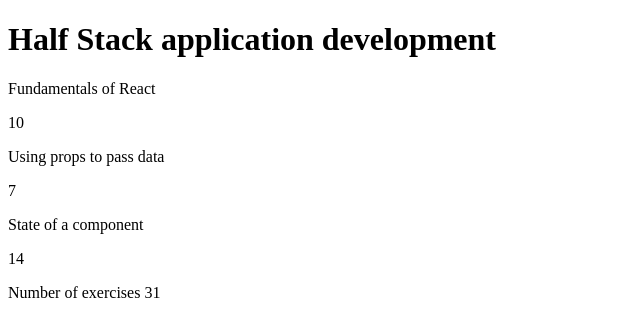
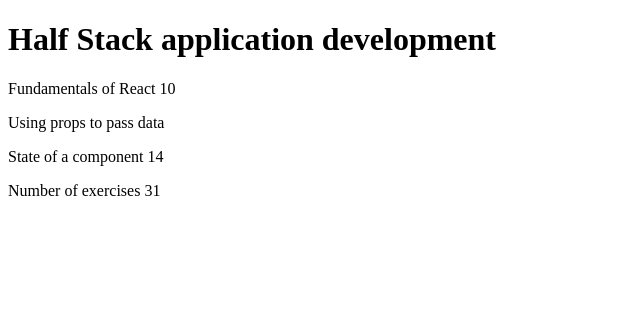
Before and after one commit to alewinbe/FSO2021, a React (Create React App) app in the folder part1/part1reactapp/: page / in a window 1280 px wide. Shown: the top 336 px of the page, without its empty margins (0-640 px from the left). Built offline with nearby package versions, Linux system fonts and the light colour scheme.

Commit message:
1.2 changes done, compiles.

```diff
--- a/part1/part1reactapp/src/App.js
+++ b/part1/part1reactapp/src/App.js
@@ -5,13 +5,20 @@ const Header = (props) => {
     <h1>{props.course}</h1>
   )
 }
+const Part = (props) => {
+ return (
+  <p>
+    {props.part} {props.exercises}
+  </p>
+  )
+}
 const Content = (props) => {
   return (
-    <p>
-    {props.part1} {props.exercises1}
-    {props.part2} {props.exercises2}
-    {props.part3} {props.exercises3}
-    </p>
+    <div>
+      <Part part={props.part1} exercises={props.exercises1}/>
+      <Part part={props.part2} exercises={props.exercises2x}/>
+      <Part part={props.part3} exercises={props.exercises3}/>
+    </div>
   )
 }
 const Total = (props) => {
@@ -32,9 +39,9 @@ const App = () => {
   return (
     <div>
       <Header course={course}/>
-      <Content part1={part1}/> <Content exercises1={exercises1}/>
-      <Content part2={part2}/> <Content exercises2={exercises2}/>
-      <Content part3={part3}/> <Content exercises3={exercises3}/>
+      <Content part1={part1} exercises1={exercises1}
+      part2={part2} exercises2={exercises2}
+      part3={part3} exercises3={exercises3}/>
       <Total exercises1 = {exercises1} exercises2={exercises2} exercises3={exercises3}/>
     </div>
   )
```
